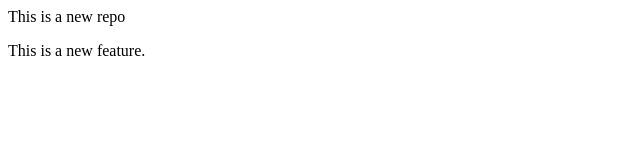
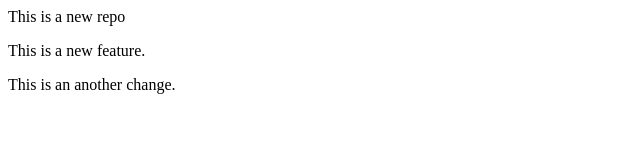
Before and after one commit to AnushkaMidda/localrepo, a plain HTML site: page index.html in a window 1280 px wide. Shown: the whole page, without its empty margins (0-640 px from the left). Drawn offline with Linux system fonts and the light colour scheme.

Commit message:
Add new fwature

```diff
--- a/index.html
+++ b/index.html
@@ -1,3 +1,5 @@
 <p>This is a new repo</p>
 
 <p>This is a new feature.</p>
+
+<p>This is an another change.</p>
```
